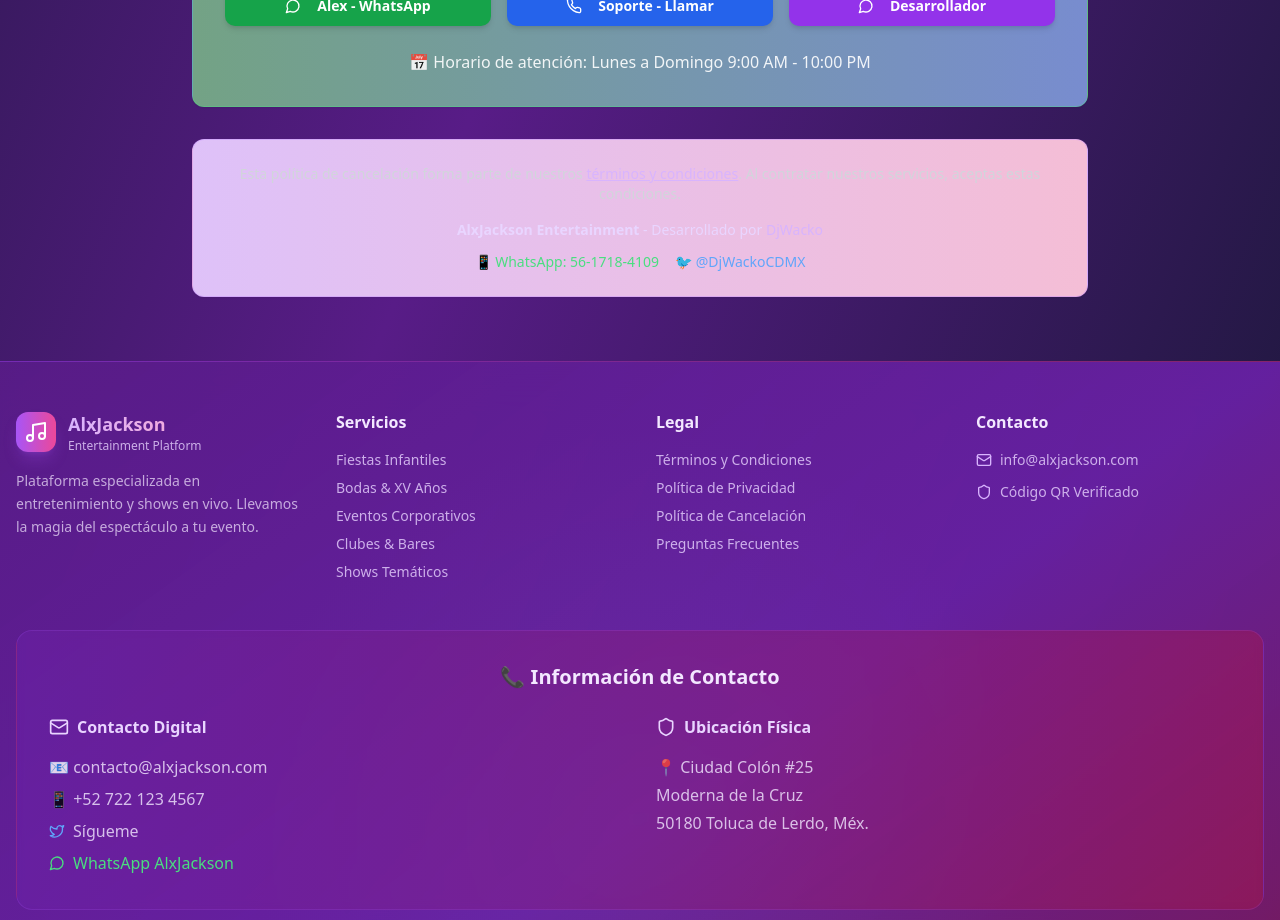
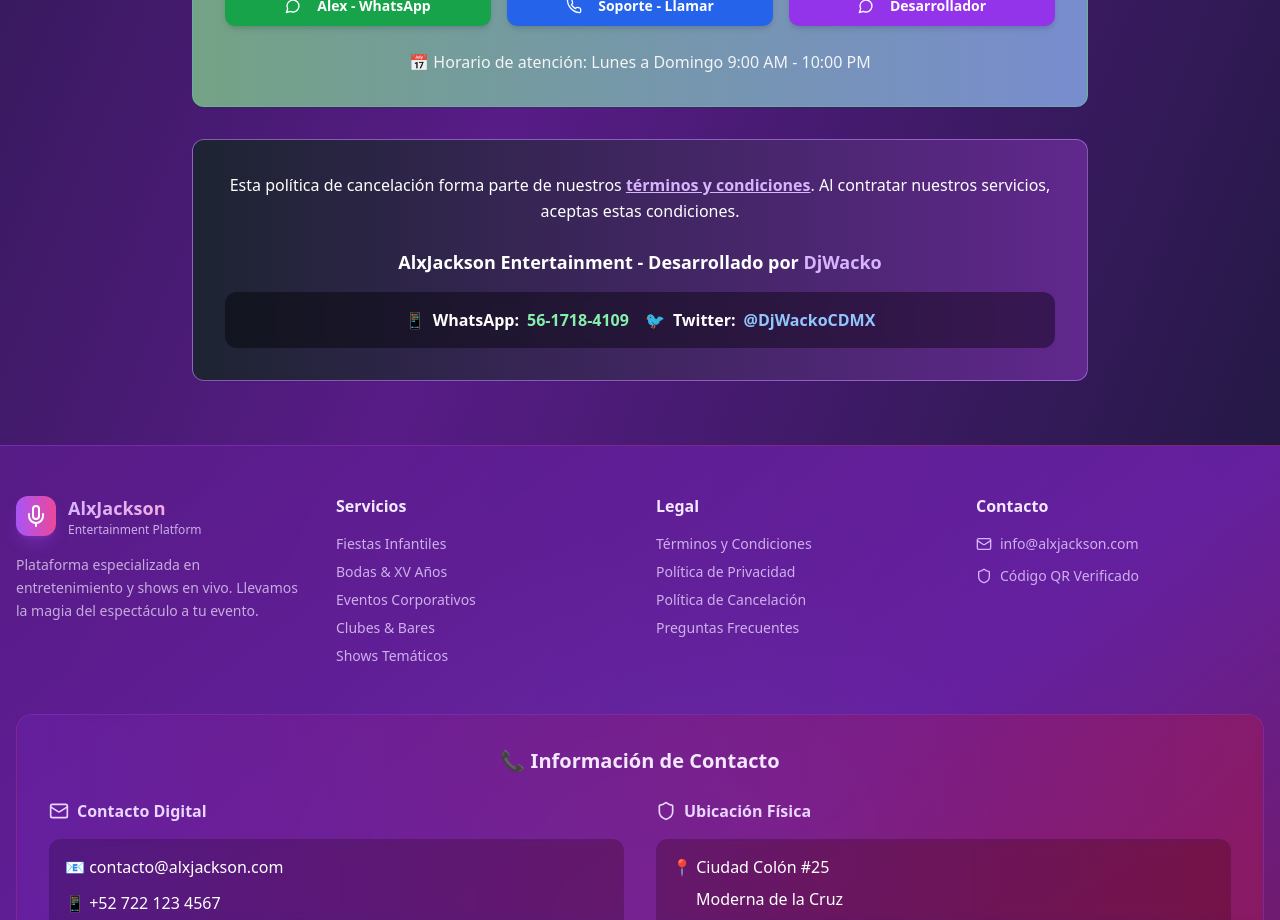
Before and after one commit to alxjackson/alxjackon-eventos, a React (Vite) app: page /cancellation in a window 1280 px wide. Shown: the part 1880-2800 px from the top of the page. Built offline with nearby package versions, Linux system fonts and the light colour scheme.

Commit message:
feat: cambiar iconos de música por iconos de micrófono (artista) y mejorar visibilidad del botón de iniciar sesión

```diff
--- a/package.json
+++ b/package.json
@@ -57,6 +57,7 @@
     "@radix-ui/react-tooltip": "^1.2.7",
     "@supabase/supabase-js": "^2.55.0",
     "@tanstack/react-query": "^5.83.0",
+    "ci": "^2.3.0",
     "class-variance-authority": "^0.7.1",
     "clsx": "^2.1.1",
     "cmdk": "^1.1.1",
@@ -65,6 +66,7 @@
     "input-otp": "^1.4.2",
     "lucide-react": "^0.462.0",
     "next-themes": "^0.3.0",
+    "picomatch": "^2.3.1",
     "react": "^18.3.1",
     "react-day-picker": "^8.10.1",
     "react-dom": "^18.3.1",
--- a/src/components/ArtistsSection.tsx
+++ b/src/components/ArtistsSection.tsx
@@ -1,6 +1,6 @@
 import { Card, CardContent } from "@/components/ui/card";
 import { Badge } from "@/components/ui/badge";
-import { Music, Star, Users, Calendar } from "lucide-react";
+import { Mic, Star, Users, Calendar } from "lucide-react";
 
 const artists = [
   {
@@ -35,7 +35,7 @@
       <div className="max-w-7xl mx-auto">
         <div className="text-center mb-16">
           <div className="inline-flex items-center gap-2 bg-purple-500/20 px-4 py-2 rounded-full mb-4">
-            <Music className="w-5 h-5 text-purple-400" />
+            <Mic className="w-5 h-5 text-purple-400" />
             <span className="text-purple-300 font-medium">Nuestros Artistas</span>
           </div>
           <h2 className="text-4xl md:text-5xl font-bold text-white mb-6">
@@ -53,7 +53,7 @@
               <CardContent className="p-6">
                 <div className="relative mb-6">
                   <div className="w-24 h-24 mx-auto bg-gradient-to-br from-purple-500 to-pink-500 rounded-full flex items-center justify-center mb-4 group-hover:scale-110 transition-transform duration-300">
-                    <Music className="w-12 h-12 text-white" />
+                    <Mic className="w-12 h-12 text-white" />
                   </div>
                   <div className="absolute -top-2 -right-2 bg-yellow-500 rounded-full p-1">
                     <Star className="w-4 h-4 text-white fill-current" />
--- a/src/components/Footer.tsx
+++ b/src/components/Footer.tsx
@@ -1,4 +1,4 @@
-import { Music, Mail, Shield, Phone, MessageCircle, Twitter, Code } from "lucide-react";
+import { Mic, Mail, Shield, Phone, MessageCircle, Twitter, Code } from "lucide-react";
 import { Link } from "react-router-dom";
 
 export const Footer = () => {
@@ -13,7 +13,7 @@
           <div className="space-y-4">
             <div className="flex items-center gap-3">
               <div className="w-10 h-10 bg-gradient-to-r from-purple-500 to-pink-500 rounded-lg flex items-center justify-center shadow-lg shadow-purple-500/25">
-                <Music className="w-6 h-6 text-white" />
+                <Mic className="w-6 h-6 text-white" />
               </div>
               <div>
                 <h3 className="text-lg font-bold bg-gradient-to-r from-purple-300 to-pink-300 bg-clip-text text-transparent">
@@ -81,18 +81,18 @@
                   <Mail className="w-5 h-5" />
                   Contacto Digital
                 </h4>
-                <div className="space-y-2 text-purple-100/80">
-                  <p>📧 contacto@alxjackson.com</p>
-                  <p>📱 +52 722 123 4567</p>
-                  <div className="flex items-center gap-2">
-                    <Twitter className="w-4 h-4 text-blue-400" />
-                    <span>Sígueme</span>
+                <div className="space-y-3 text-white font-medium bg-black/20 rounded-lg p-4 backdrop-blur-sm">
+                  <p className="flex items-center gap-2">📧 contacto@alxjackson.com</p>
+                  <p className="flex items-center gap-2">📱 +52 722 123 4567</p>
+                  <div className="flex items-center gap-2 text-blue-300">
+                    <Twitter className="w-4 h-4" />
+                    <span>Sígueme en Twitter</span>
                   </div>
                   <a
                     href="https://wa.me/525617184109"
                     target="_blank"
                     rel="noopener noreferrer"
-                    className="inline-flex items-center gap-2 text-green-400 hover:text-green-300 transition-colors"
+                    className="inline-flex items-center gap-2 text-green-300 hover:text-green-200 transition-colors font-semibold"
                   >
                     <MessageCircle className="w-4 h-4" />
                     WhatsApp AlxJackson
@@ -106,10 +106,10 @@
                   <Shield className="w-5 h-5" />
                   Ubicación Física
                 </h4>
-                <div className="space-y-1 text-purple-100/80">
-                  <p>📍 Ciudad Colón #25</p>
-                  <p>Moderna de la Cruz</p>
-                  <p>50180 Toluca de Lerdo, Méx.</p>
+                <div className="space-y-2 text-white font-medium bg-black/20 rounded-lg p-4 backdrop-blur-sm">
+                  <p className="flex items-center gap-2">📍 Ciudad Colón #25</p>
+                  <p className="ml-6">Moderna de la Cruz</p>
+                  <p className="ml-6">50180 Toluca de Lerdo, Méx.</p>
                 </div>
               </div>
             </div>
@@ -120,9 +120,9 @@
         <div className="border-t border-purple-500/20 pt-8">
           <div className="flex flex-col md:flex-row justify-between items-center gap-6">
             {/* Copyright */}
-            <div className="text-sm text-purple-200/70 text-center md:text-left">
+            <div className="text-sm text-white font-medium text-center md:text-left bg-black/30 rounded-lg px-4 py-2 backdrop-blur-sm">
               © 2024 AlxJackson. Todos los derechos reservados.
-              <span className="mx-2">|</span>
+              <span className="mx-2 text-purple-300">|</span>
               Prohibida la redistribución sin autorización.
             </div>
 
@@ -132,12 +132,12 @@
                 href="https://wa.me/525617184109"
                 target="_blank"
                 rel="noopener noreferrer"
-                className="text-green-400 hover:text-green-300 transition-colors"
+                className="bg-green-600/20 hover:bg-green-600/30 text-green-300 px-4 py-2 rounded-lg transition-colors border border-green-500/30 font-semibold backdrop-blur-sm"
                 title="WhatsApp AlxJackson"
               >
                 📱 WhatsApp AlxJackson
               </a>
-              <span className="text-purple-300">🤝 Conéctate con nosotros</span>
+              <span className="text-white font-medium bg-purple-600/20 px-3 py-2 rounded-lg backdrop-blur-sm">🤝 Conéctate con nosotros</span>
             </div>
           </div>
 
--- a/src/components/Header.tsx
+++ b/src/components/Header.tsx
@@ -1,5 +1,5 @@
 import { Button } from "@/components/ui/button";
-import { Music, LogIn, UserPlus, LogOut, User } from "lucide-react";
+import { Mic, LogIn, UserPlus, LogOut, User } from "lucide-react";
 import { useAuth } from "@/contexts/AuthContext";
 import { Link } from "react-router-dom";
 import {
@@ -101,7 +101,7 @@
           ) : (
             <>
               <Link to="/auth">
-                <Button variant="ghost" size="sm" className="hidden sm:flex">
+                <Button variant="ghost" size="sm" className="text-white hover:text-purple-300 hover:bg-white/10 border border-white/20 hover:border-purple-300/50 transition-all duration-200">
                   <LogIn className="w-4 h-4 mr-2" />
                   Iniciar Sesión
                 </Button>
--- a/src/components/LoadingScreen.tsx
+++ b/src/components/LoadingScreen.tsx
@@ -1,4 +1,4 @@
-import { Music, Sparkles } from "lucide-react";
+import { Mic, Sparkles } from "lucide-react";
 
 export const LoadingScreen = () => {
   return (
@@ -7,7 +7,7 @@
         {/* Logo animado */}
         <div className="relative mb-8">
           <div className="w-24 h-24 mx-auto bg-gradient-to-r from-purple-500 via-pink-500 to-purple-500 rounded-full flex items-center justify-center shadow-2xl shadow-purple-500/50 animate-bounce">
-            <Music className="w-12 h-12 text-white animate-pulse" />
+            <Mic className="w-12 h-12 text-white animate-pulse" />
           </div>
           <div className="absolute -top-2 -right-2 w-8 h-8 bg-gradient-to-r from-yellow-400 to-orange-400 rounded-full flex items-center justify-center animate-spin">
             <Sparkles className="w-4 h-4 text-white" />
--- a/src/components/ServicesSection.tsx
+++ b/src/components/ServicesSection.tsx
@@ -1,6 +1,6 @@
 import { Card, CardContent, CardDescription, CardHeader, CardTitle } from "@/components/ui/card";
 import { Badge } from "@/components/ui/badge";
-import { Music, Heart, PartyPopper, Users, Martini, Gift } from "lucide-react";
+import { Music, Heart, PartyPopper, Users, Martini, Gift, Mic } from "lucide-react";
 
 const services = [
   {
@@ -59,7 +59,7 @@
       <div className="max-w-7xl mx-auto">
         <div className="text-center mb-16">
           <div className="inline-flex items-center gap-2 bg-purple-500/20 px-4 py-2 rounded-full mb-4">
-            <Music className="w-5 h-5 text-purple-400" />
+            <Mic className="w-5 h-5 text-purple-400" />
             <span className="text-purple-300 font-medium">Nuestros Servicios</span>
           </div>
           <h2 className="text-4xl md:text-5xl font-bold text-white mb-6">
--- a/src/components/WelcomeModal.tsx
+++ b/src/components/WelcomeModal.tsx
@@ -1,7 +1,7 @@
 import { useState, useEffect } from "react";
 import { Dialog, DialogContent, DialogHeader, DialogTitle, DialogDescription } from "@/components/ui/dialog";
 import { Button } from "@/components/ui/button";
-import { X, Download, Music, Calendar, Users, Star, Smartphone, AlertTriangle, Sparkles } from "lucide-react";
+import { X, Download, Mic, Calendar, Users, Star, Smartphone, AlertTriangle, Sparkles } from "lucide-react";
 import { Capacitor } from "@capacitor/core";
 
 export const WelcomeModal = () => {
@@ -36,7 +36,7 @@
       <DialogContent className="max-w-2xl max-h-[90vh] overflow-y-auto bg-gradient-to-br from-slate-900 via-purple-900 to-slate-900 border-purple-500/30 shadow-2xl">
         <DialogHeader className="text-center space-y-4">
           <div className="mx-auto w-20 h-20 bg-gradient-to-r from-purple-500 via-pink-500 to-purple-500 rounded-full flex items-center justify-center shadow-2xl shadow-purple-500/50 animate-bounce">
-            <Music className="w-10 h-10 text-white animate-pulse" />
+            <Mic className="w-10 h-10 text-white animate-pulse" />
           </div>
           <DialogTitle className="text-4xl font-bold bg-gradient-to-r from-purple-400 via-pink-400 to-purple-400 bg-clip-text text-transparent animate-fade-in">
             ¡Bienvenido a AlxJackson!
--- a/src/pages/Auth.tsx
+++ b/src/pages/Auth.tsx
@@ -6,7 +6,7 @@
 import { Label } from '@/components/ui/label';
 import { Card, CardContent, CardDescription, CardHeader, CardTitle } from '@/components/ui/card';
 import { Tabs, TabsContent, TabsList, TabsTrigger } from '@/components/ui/tabs';
-import { Eye, EyeOff, ArrowLeft, Music, Sparkles } from 'lucide-react';
+import { Eye, EyeOff, ArrowLeft, Mic, Sparkles } from 'lucide-react';
 import { Link } from 'react-router-dom';
 import { LoadingScreen } from '@/components/LoadingScreen';
 
@@ -87,7 +87,7 @@
                 <ArrowLeft className="h-5 w-5" />
               </Button>
               <div className="w-12 h-12 bg-gradient-to-r from-purple-500 to-pink-500 rounded-full flex items-center justify-center">
-                <Music className="w-6 h-6 text-white" />
+                <Mic className="w-6 h-6 text-white" />
               </div>
             </div>
             <div>
@@ -139,7 +139,7 @@
 
           <div className="flex items-center justify-center gap-3">
             <div className="w-16 h-16 bg-gradient-to-r from-purple-500 via-pink-500 to-purple-500 rounded-full flex items-center justify-center shadow-2xl shadow-purple-500/50 animate-pulse">
-              <Music className="w-8 h-8 text-white" />
+              <Mic className="w-8 h-8 text-white" />
             </div>
             <div>
               <h1 className="text-4xl font-bold bg-gradient-to-r from-purple-400 via-pink-400 to-purple-400 bg-clip-text text-transparent">
--- a/src/pages/Cancellation.tsx
+++ b/src/pages/Cancellation.tsx
@@ -219,19 +219,25 @@
           </Card>
 
           {/* Nota Legal */}
-          <Card className="bg-gradient-to-r from-purple-600/30 to-pink-600/30 border-purple-400/40">
-            <CardContent className="p-6">
-              <div className="text-center text-gray-300 text-sm">
-                <p className="mb-4">
-                  Esta política de cancelación forma parte de nuestros <Link to="/terms" className="text-purple-300 hover:text-purple-200 underline">términos y condiciones</Link>.
+          <Card className="bg-gradient-to-r from-gray-900/95 to-purple-900/95 border-purple-400/60 backdrop-blur-sm">
+            <CardContent className="p-8">
+              <div className="text-center">
+                <p className="mb-6 text-white text-base font-medium leading-relaxed">
+                  Esta política de cancelación forma parte de nuestros <Link to="/terms" className="text-purple-300 hover:text-purple-200 underline font-semibold">términos y condiciones</Link>.
                   Al contratar nuestros servicios, aceptas estas condiciones.
                 </p>
-                <p className="text-purple-200 font-medium">
-                  <strong>AlxJackson Entertainment</strong> - Desarrollado por <span className="text-purple-300">DjWacko</span>
+                <p className="text-white text-lg font-bold mb-4">
+                  <strong>AlxJackson Entertainment</strong> - Desarrollado por <span className="text-purple-300 font-semibold">DjWacko</span>
                 </p>
-                <div className="flex justify-center gap-4 mt-3 text-sm">
-                  <span className="text-green-400">📱 WhatsApp: 56-1718-4109</span>
-                  <span className="text-blue-400">🐦 @DjWackoCDMX</span>
+                <div className="bg-black/40 rounded-lg p-4 backdrop-blur-sm">
+                  <div className="flex flex-col sm:flex-row justify-center gap-4 text-base font-semibold">
+                    <span className="text-green-300 flex items-center justify-center gap-2">
+                      📱 <span className="text-white">WhatsApp:</span> 56-1718-4109
+                    </span>
+                    <span className="text-blue-300 flex items-center justify-center gap-2">
+                      🐦 <span className="text-white">Twitter:</span> @DjWackoCDMX
+                    </span>
+                  </div>
                 </div>
               </div>
             </CardContent>
--- a/src/pages/FAQ.tsx
+++ b/src/pages/FAQ.tsx
@@ -1,4 +1,4 @@
-import { ArrowLeft, HelpCircle, Music, Calendar, CreditCard, Users, Clock, Star } from "lucide-react";
+import { ArrowLeft, HelpCircle, Mic, Calendar, CreditCard, Users, Clock, Star } from "lucide-react";
 import { Link } from "react-router-dom";
 import { Button } from "@/components/ui/button";
 import { Card, CardContent } from "@/components/ui/card";
@@ -10,7 +10,7 @@
   const faqCategories = [
     {
       title: "Servicios y Artistas",
-      icon: <Music className="w-5 h-5" />,
+      icon: <Mic className="w-5 h-5" />,
       questions: [
         {
           q: "¿Qué tipos de espectáculos ofrecen?",
```
Also changed, not shown: 2 other files (tests, documents, lock files or other folders).
